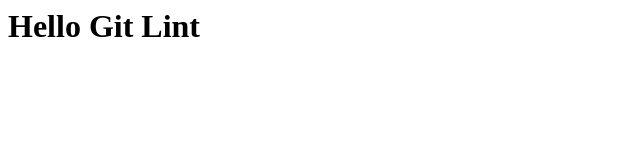
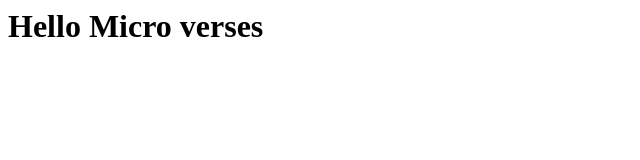
Before and after one commit to melkamu372/Microverse_lint, a website: page index.html in a window 1280 px wide. Shown: the whole page, without its empty margins (0-640 px from the left). Drawn offline with Linux system fonts and the light colour scheme.

Commit message:
change the pages

```diff
--- a/index.html
+++ b/index.html
@@ -1 +1 @@
-<h1> Hello Git Lint </h1>
+<h1> Hello Micro verses  </h1>
```
